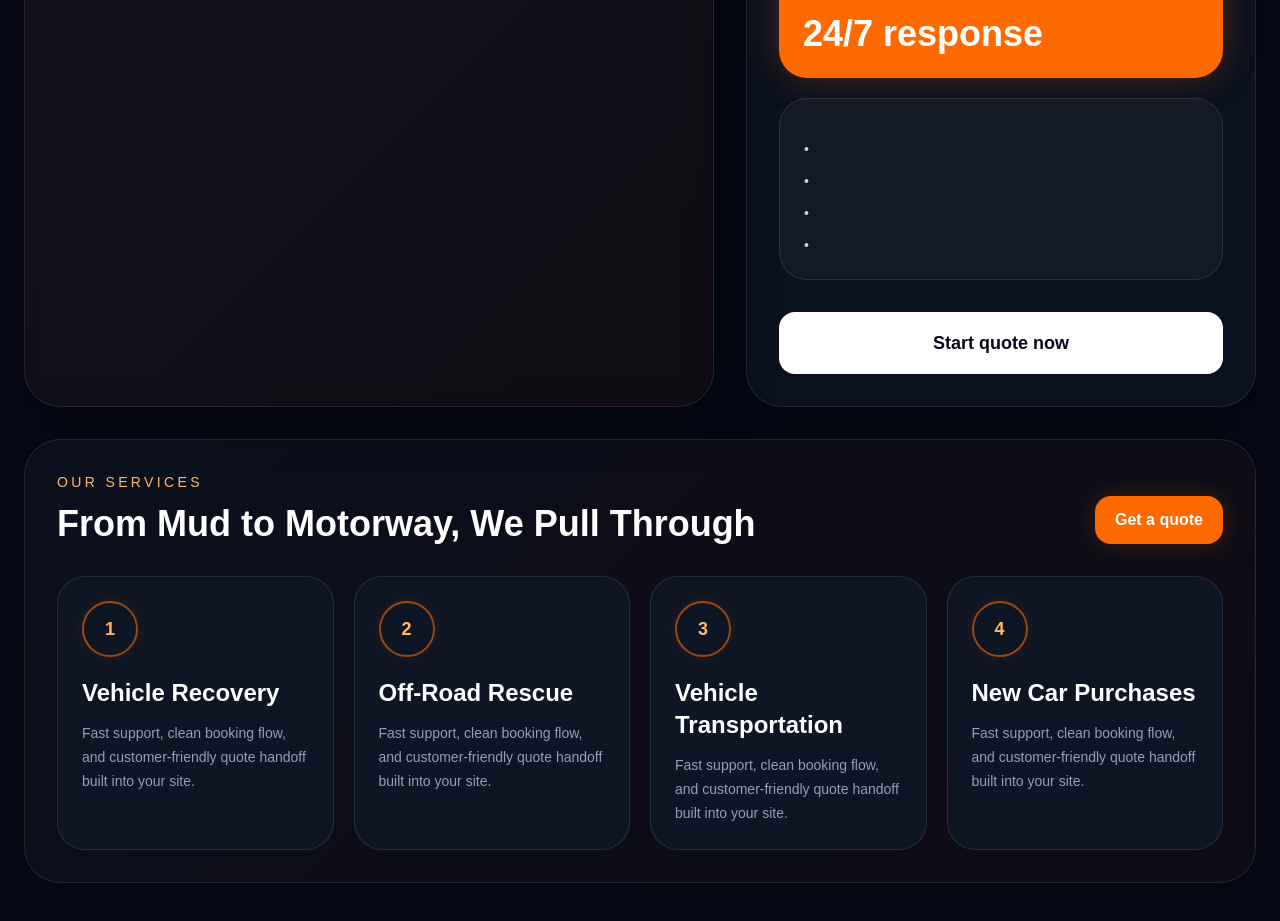
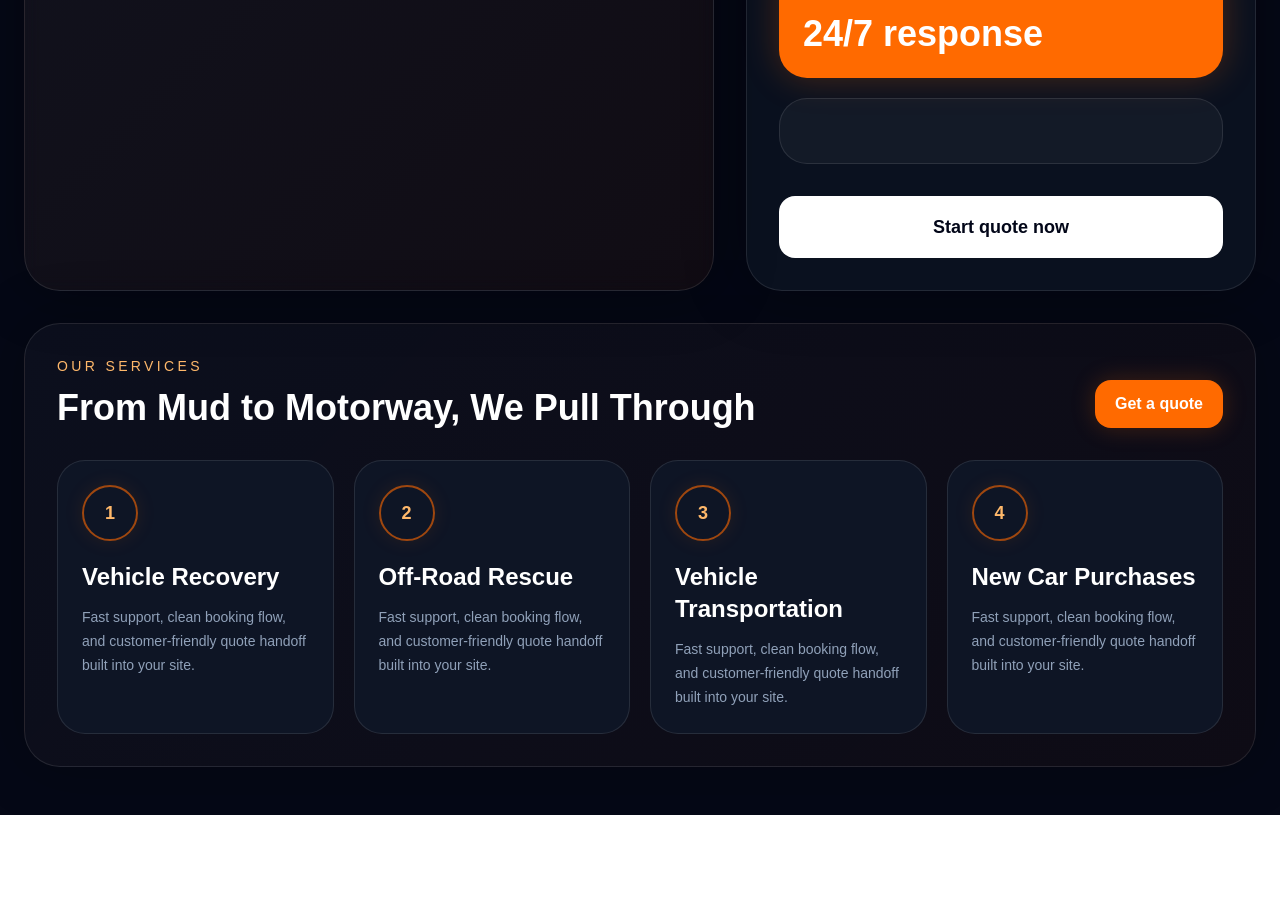
Before and after one commit to m60groupm60/m60-recovery-app, a Next.js app: page / in a window 1280 px wide. Shown: the part 920-1841 px from the top of the page. After the commit the page ends 1735 px from the top, so only its background shows below. Built offline with nearby package versions, Linux system fonts and the light colour scheme.

Commit message:
Update homepage text

```diff
--- a/app/page.tsx
+++ b/app/page.tsx
@@ -119,10 +119,7 @@ export default function HomePage() {
               <div className="rounded-[28px] border border-white/10 bg-white/[0.04] p-6">
                 <p className="font-medium text-white"></p>
                 <div className="mt-4 space-y-3 text-sm text-slate-300">
-                  <p>• </p>
-                  <p>• </p>
-                  <p>• </p>
-                  <p>• </p>
+
                 </div>
               </div>
             </div>
```
